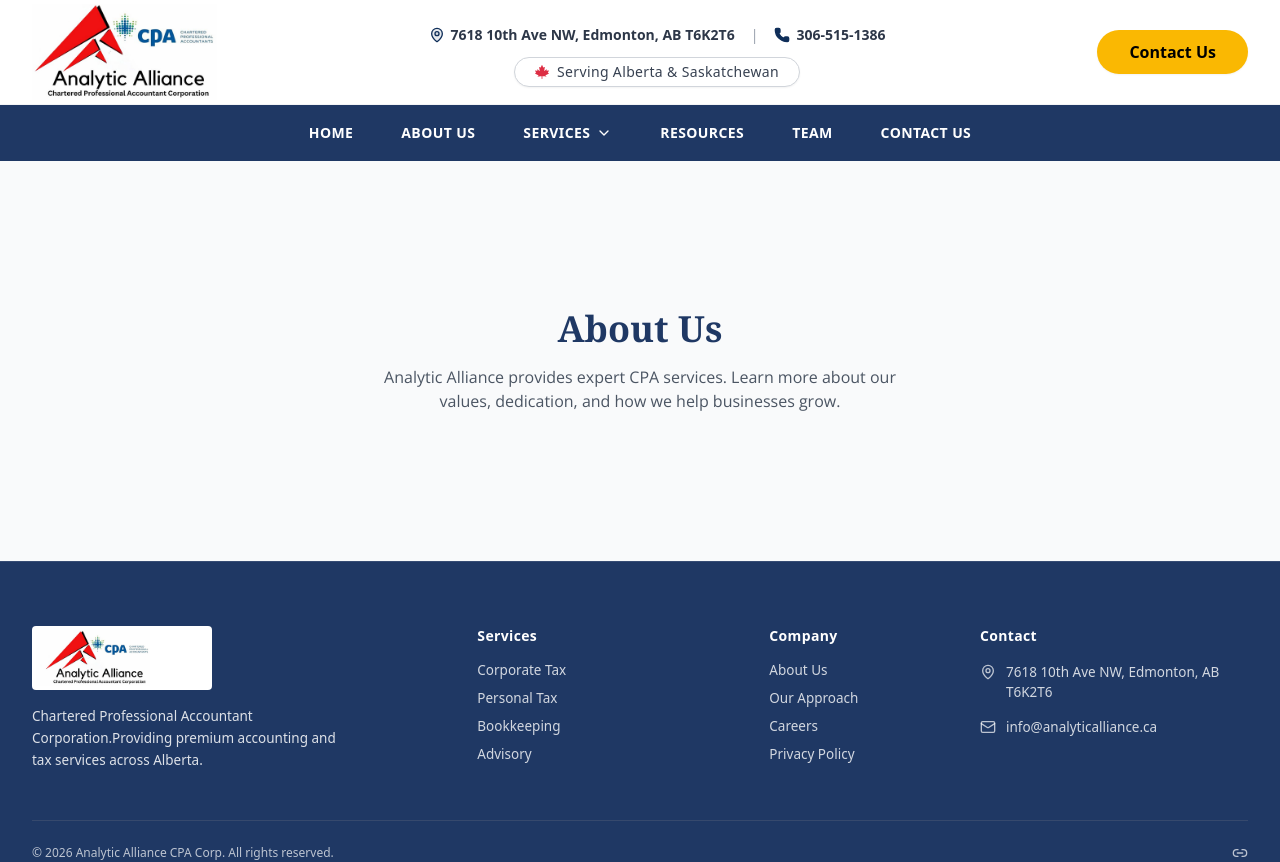
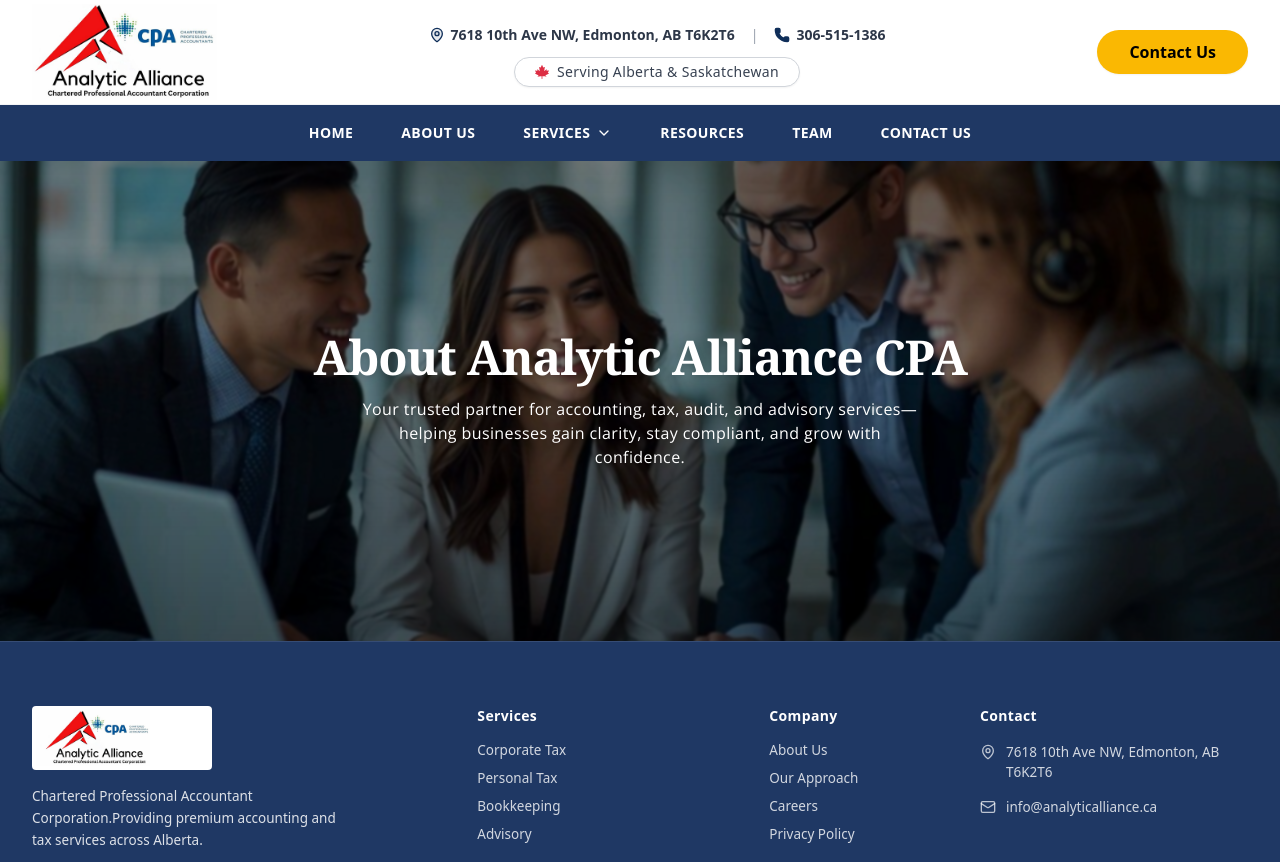
Before and after one commit to abdullah2310ishaq/freelance, a React (Vite) app in the folder web-project/: page /about in a window 1280 px wide. Shown: the top 862 px of the page. Built offline with nearby package versions, Linux system fonts and the light colour scheme.

Commit message:
feat: implement about page with hero section component

```diff
--- /dev/null
+++ b/web-project/src/components/about/abouthero.tsx
@@ -0,0 +1,34 @@
+import React from 'react';
+import autoHeroImg from '../../assets/about/autohero.jpg';
+
+export const AboutHero: React.FC = () => {
+  return (
+    <section className="relative w-full h-[60vh] min-h-[400px] max-h-[600px] flex items-center justify-center overflow-hidden bg-slate-900">
+      {/* Background Image */}
+      <img
+        src={autoHeroImg}
+        alt="Analytic Alliance CPA Team"
+        className="absolute inset-0 w-full h-full object-cover object-center"
+      />
+
+      {/* Dark Overlay for Text Contrast */}
+      <div className="absolute inset-0 bg-gradient-to-b from-black/50 via-black/40 to-black/60 backdrop-blur-[1px]" />
+
+      {/* Content Container */}
+      <div className="relative z-10 w-full max-w-4xl mx-auto px-6 text-center text-white flex flex-col items-center gap-4">
+        {/* Main Heading */}
+        <h1 className="text-3xl md:text-5xl font-serif font-bold tracking-tight leading-tight max-w-2xl drop-shadow-md text-white">
+          About Analytic Alliance CPA
+        </h1>
+
+        {/* Subtitle / Description */}
+        <p className="text-sm md:text-base font-normal tracking-wide leading-relaxed max-w-xl text-white drop-shadow-sm">
+          Your trusted partner for accounting, tax, audit, and advisory services—helping
+          businesses gain clarity, stay compliant, and grow with confidence.
+        </p>
+      </div>
+    </section>
+  );
+};
+
+export default AboutHero;
--- a/web-project/src/pages/about/index.tsx
+++ b/web-project/src/pages/about/index.tsx
@@ -1,12 +1,10 @@
 import React from 'react';
+import AboutHero from '../../components/about/abouthero';
 
 const AboutPage: React.FC = () => {
     return (
-        <div className="py-20 text-center bg-gray-50 min-h-[50vh] flex flex-col justify-center items-center select-none" style={{ fontFamily: "'Open Sans', sans-serif" }}>
-            <h1 className="text-4xl font-bold text-[#1F3864] font-serif mb-4">About Us</h1>
-            <p className="text-gray-600 max-w-xl mx-auto text-sm sm:text-base px-4 leading-relaxed">
-                Analytic Alliance provides expert CPA services. Learn more about our values, dedication, and how we help businesses grow.
-            </p>
+        <div className="w-full bg-white select-none" style={{ fontFamily: "'Open Sans', sans-serif" }}>
+            <AboutHero />
         </div>
     );
 };
```
